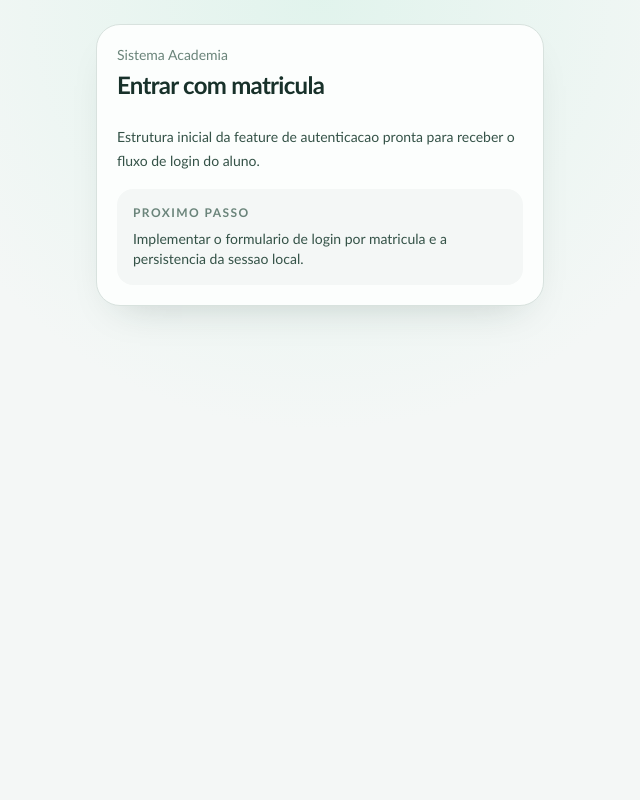
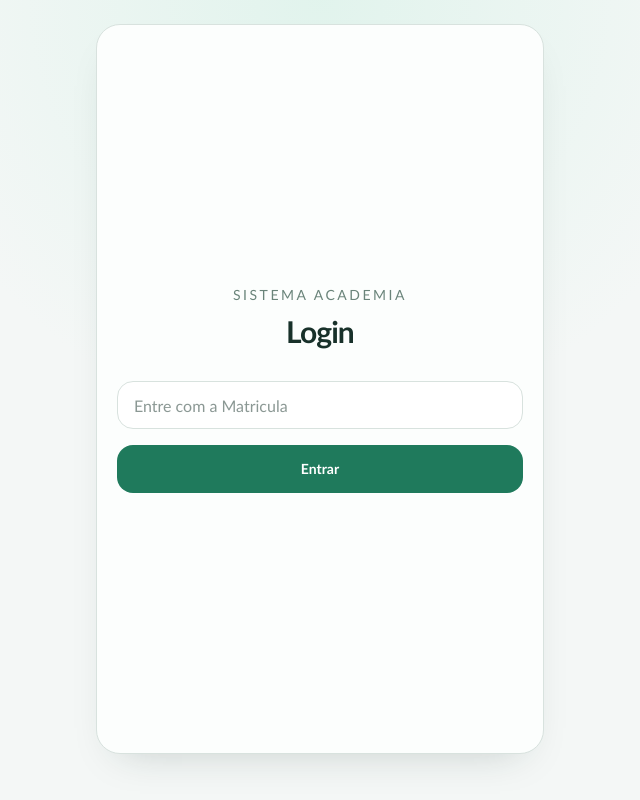
Before and after one commit to LuizTxr/Sistema-Academia, a React (Vite) app in the folder web/: page / in a window 1280 px wide. Shown: the whole page, without its empty margins (320-960 px from the left). Built offline with nearby package versions, Linux system fonts and the light colour scheme.

Commit message:
feat: implementa login inicial do aluno por matricula

```diff
--- a/web/src/app/router/AppRouter.tsx
+++ b/web/src/app/router/AppRouter.tsx
@@ -1,10 +1,14 @@
+import { AppProviders } from '../providers/AppProviders'
 import { LoginPage } from '../../features/auth/pages/LoginPage'
-import { AppProviders } from '../providers/AppProviders'
+import { WorkoutPage } from '../../features/workout/pages/WorkoutPage'
+import { getStudentSession } from '../../services/storage/session-storage'
 
 export function AppRouter() {
+  const session = getStudentSession()
+
   return (
     <AppProviders>
-      <LoginPage />
+      {session ? <WorkoutPage session={session} /> : <LoginPage />}
     </AppProviders>
   )
 }
--- a/web/src/features/auth/pages/LoginPage.tsx
+++ b/web/src/features/auth/pages/LoginPage.tsx
@@ -1,23 +1,84 @@
+import type { FormEvent } from 'react'
+import { useState } from 'react'
 import { MobilePage } from '../../../components/ui/MobilePage'
+import { persistStudentSession } from '../../../services/storage/session-storage'
+import { mockStudents } from '../services/mock-students'
 
 export function LoginPage() {
+  const [enrollmentCode, setEnrollmentCode] = useState('')
+  const [errorMessage, setErrorMessage] = useState('')
+
+  function handleEnrollmentChange(value: string) {
+    setEnrollmentCode(value.replace(/\D/g, ''))
+
+    if (errorMessage) {
+      setErrorMessage('')
+    }
+  }
+
+  function handleSubmit(event: FormEvent<HTMLFormElement>) {
+    event.preventDefault()
+
+    const normalizedCode = enrollmentCode.trim()
+
+    if (!normalizedCode) {
+      setErrorMessage('Informe sua matricula para entrar.')
+      return
+    }
+
+    const student = mockStudents.find(
+      (studentItem) => studentItem.enrollmentCode === normalizedCode,
+    )
+
+    if (!student) {
+      setErrorMessage('Matricula nao encontrada.')
+      return
+    }
+
+    persistStudentSession(student)
+    window.location.reload()
+  }
+
   return (
-    <MobilePage title="Entrar com matricula" subtitle="Sistema Academia">
-      <div className="grid gap-4">
-        <p className="text-sm leading-6 text-[var(--color-text-base)]">
-          Estrutura inicial da feature de autenticacao pronta para receber o
-          fluxo de login do aluno.
-        </p>
+    <MobilePage>
+      <div className="flex min-h-[calc(100svh-7rem)] flex-col justify-center gap-8">
+        <header className="grid gap-2 text-center">
+          <p className="text-sm font-medium uppercase tracking-[0.18em] text-[var(--color-text-muted)]">
+            Sistema Academia
+          </p>
+          <h1 className="text-3xl font-semibold tracking-[var(--tracking-tight)] text-[var(--color-text-strong)]">
+            Login
+          </h1>
+        </header>
 
-        <div className="rounded-[var(--radius-card)] bg-[var(--color-canvas)] p-4">
-          <p className="text-xs font-semibold uppercase tracking-[0.12em] text-[var(--color-text-muted)]">
-            Proximo passo
-          </p>
-          <p className="mt-2 text-sm text-[var(--color-text-base)]">
-            Implementar o formulario de login por matricula e a persistencia da
-            sessao local.
-          </p>
-        </div>
+        <form className="grid gap-4" onSubmit={handleSubmit}>
+          <label className="grid gap-2" htmlFor="enrollmentCode">
+            <input
+              id="enrollmentCode"
+              name="enrollmentCode"
+              type="text"
+              inputMode="numeric"
+              autoComplete="off"
+              value={enrollmentCode}
+              onChange={(event) => handleEnrollmentChange(event.target.value)}
+              placeholder="Entre com a Matricula"
+              className="h-12 rounded-[var(--radius-card)] border border-[var(--color-border-soft)] bg-white px-4 text-base text-[var(--color-text-strong)] outline-none transition focus:border-[var(--color-accent-strong)] focus:ring-2 focus:ring-[var(--color-accent-soft)]"
+            />
+          </label>
+
+          {errorMessage && (
+            <p className="rounded-[var(--radius-card)] bg-[color:rgba(185,74,72,0.12)] px-4 py-3 text-sm text-[var(--color-danger)]">
+              {errorMessage}
+            </p>
+          )}
+
+          <button
+            type="submit"
+            className="flex h-12 items-center justify-center rounded-[var(--radius-card)] bg-[var(--color-accent-strong)] px-4 text-sm font-semibold text-white transition active:scale-[0.99]"
+          >
+            Entrar
+          </button>
+        </form>
       </div>
     </MobilePage>
   )
--- /dev/null
+++ b/web/src/features/auth/services/mock-students.ts
@@ -0,0 +1,14 @@
+import type { StudentSession } from '../../../types/auth'
+
+export const mockStudents: StudentSession[] = [
+  {
+    enrollmentCode: '1001',
+    studentName: 'Lucas Andrade',
+    studentGoal: 'Hipertrofia',
+  },
+  {
+    enrollmentCode: '2002',
+    studentName: 'Marina Costa',
+    studentGoal: 'Condicionamento',
+  },
+]
--- a/web/src/features/workout/pages/WorkoutPage.tsx
+++ b/web/src/features/workout/pages/WorkoutPage.tsx
@@ -1,3 +1,67 @@
-export function WorkoutPage() {
-  return null
+import { MobilePage } from '../../../components/ui/MobilePage'
+import { clearStudentSession } from '../../../services/storage/session-storage'
+import type { StudentSession } from '../../../types/auth'
+
+type WorkoutPageProps = {
+  session: StudentSession
 }
+
+const weekDays = [
+  { label: 'Seg', active: true },
+  { label: 'Ter', active: true },
+  { label: 'Qua', active: true },
+  { label: 'Qui', active: false },
+  { label: 'Sex', active: true },
+  { label: 'Sab', active: false },
+  { label: 'Dom', active: false },
+]
+
+export function WorkoutPage({ session }: WorkoutPageProps) {
+  function handleLogout() {
+    clearStudentSession()
+    window.location.reload()
+  }
+
+  return (
+    <MobilePage title={session.studentName} subtitle={session.studentGoal}>
+      <div className="grid gap-5">
+        <div className="flex items-center justify-between gap-3">
+          <p className="text-sm leading-6 text-[var(--color-text-base)]">
+            Seu treino atual ficara disponivel aqui apos a integracao com a
+            API.
+          </p>
+          <button
+            type="button"
+            onClick={handleLogout}
+            className="shrink-0 rounded-[var(--radius-pill)] border border-[var(--color-border-soft)] px-3 py-2 text-xs font-semibold uppercase tracking-[0.08em] text-[var(--color-text-muted)]"
+          >
+            Sair
+          </button>
+        </div>
+
+        <div className="grid grid-cols-4 gap-2">
+          {weekDays.map((day) => (
+            <button
+              key={day.label}
+              type="button"
+              disabled={!day.active}
+              className="h-11 rounded-[var(--radius-card)] border border-[var(--color-border-soft)] bg-white text-sm font-semibold text-[var(--color-text-strong)] disabled:cursor-not-allowed disabled:border-transparent disabled:bg-[var(--color-canvas)] disabled:text-[var(--color-text-muted)]"
+            >
+              {day.label}
+            </button>
+          ))}
+        </div>
+
+        <div className="rounded-[var(--radius-card)] bg-[var(--color-canvas)] p-4">
+          <p className="text-xs font-semibold uppercase tracking-[0.12em] text-[var(--color-text-muted)]">
+            Proximo passo
+          </p>
+          <p className="mt-2 text-sm text-[var(--color-text-base)]">
+            Conectar treinos reais da API e montar a lista expansivel de
+            exercicios.
+          </p>
+        </div>
+      </div>
+    </MobilePage>
+  )
+}
--- a/web/src/services/storage/session-storage.ts
+++ b/web/src/services/storage/session-storage.ts
@@ -1,3 +1,33 @@
+import type { StudentSession } from '../../types/auth'
+
 export const sessionStorageKeys = {
   studentSession: 'student-session',
 }
+
+export function getStudentSession() {
+  const storedSession = window.localStorage.getItem(
+    sessionStorageKeys.studentSession,
+  )
+
+  if (!storedSession) {
+    return null
+  }
+
+  try {
+    return JSON.parse(storedSession) as StudentSession
+  } catch {
+    window.localStorage.removeItem(sessionStorageKeys.studentSession)
+    return null
+  }
+}
+
+export function persistStudentSession(session: StudentSession) {
+  window.localStorage.setItem(
+    sessionStorageKeys.studentSession,
+    JSON.stringify(session),
+  )
+}
+
+export function clearStudentSession() {
+  window.localStorage.removeItem(sessionStorageKeys.studentSession)
+}
--- a/web/src/types/auth.ts
+++ b/web/src/types/auth.ts
@@ -1,3 +1,5 @@
 export type StudentSession = {
   enrollmentCode: string
+  studentName: string
+  studentGoal: string
 }
```
